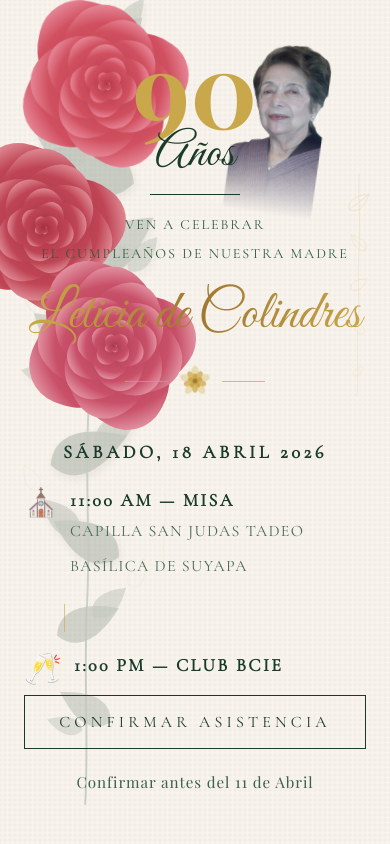
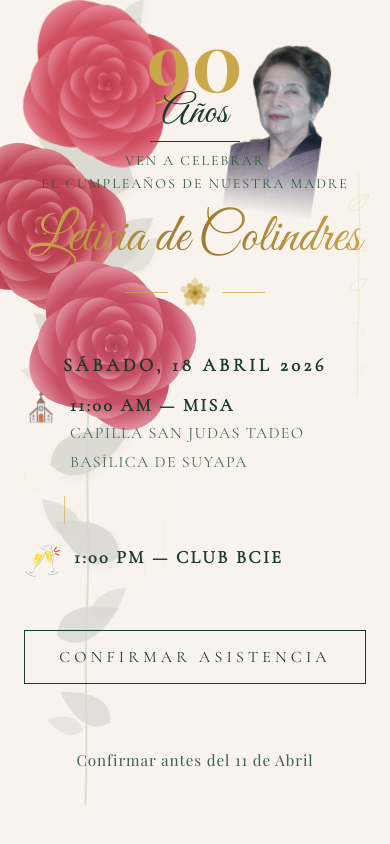
Before and after one commit to andures/cumplenso-mama, a React (Vite) app in the folder frontend/: page / in a window 390 px wide. Shown: the top 844 px of the page. Built offline with nearby package versions, Linux system fonts and the light colour scheme; a web font is replaced by a local one.

Commit message:
fix: responsive layout for all mobile devices - fix opaco + spacing

```diff
--- a/frontend/src/pages/Invitation.tsx
+++ b/frontend/src/pages/Invitation.tsx
@@ -654,14 +654,17 @@ export default function Invitation() {
         sx={{
           bgcolor: "#f8f3ec",
           minHeight: "100dvh",
-          backgroundImage:
-            "linear-gradient(135deg,rgba(26,58,42,0.022) 25%,transparent 25%)," +
-            "linear-gradient(225deg,rgba(26,58,42,0.022) 25%,transparent 25%)," +
-            "linear-gradient(315deg,rgba(26,58,42,0.022) 25%,transparent 25%)," +
-            "linear-gradient(45deg, rgba(26,58,42,0.022) 25%,transparent 25%)",
-          backgroundSize: "5px 5px",
+          backgroundImage: {
+            xs: "none",
+            sm:
+              "linear-gradient(135deg,rgba(26,58,42,0.022) 25%,transparent 25%)," +
+              "linear-gradient(225deg,rgba(26,58,42,0.022) 25%,transparent 25%)," +
+              "linear-gradient(315deg,rgba(26,58,42,0.022) 25%,transparent 25%)," +
+              "linear-gradient(45deg, rgba(26,58,42,0.022) 25%,transparent 25%)",
+          },
+          backgroundSize: { xs: "0", sm: "5px 5px" },
           pt: 0,
-          pb: { xs: 3, sm: 5 },
+          pb: { xs: 1, sm: 5 },
           position: "relative",
         }}
       >
@@ -690,7 +693,7 @@ export default function Invitation() {
               zIndex: 0,
               minHeight: { xs: "unset", sm: 750 },
               /* Fade on mobile so text stays legible over it */
-              opacity: { xs: 0.22, sm: 0.3, md: 0.38 },
+              opacity: { xs: 0.14, sm: 0.3, md: 0.38 },
             }}
           >
             <BotanicalLeft />
@@ -734,7 +737,7 @@ export default function Invitation() {
               position: "relative",
               zIndex: 2,
               textAlign: "center",
-              pt: { xs: 5, sm: 7 },
+              pt: { xs: 3, sm: 7 },
               pb: { xs: 5, sm: 7 },
               px: { xs: 3, sm: 5, md: 7 },
               flex: 1,
@@ -751,7 +754,7 @@ export default function Invitation() {
                   display: "block",
                   fontFamily: '"Playfair Display", serif',
                   fontWeight: 700,
-                  fontSize: { xs: "6.5rem", sm: "8.5rem", md: "10rem" },
+                  fontSize: { xs: "5rem", sm: "8.5rem", md: "10rem" },
                   color: "#c9a84c",
                   lineHeight: 0.88,
                   animation:
@@ -767,7 +770,7 @@ export default function Invitation() {
                 sx={{
                   display: "block",
                   fontFamily: '"Great Vibes", cursive',
-                  fontSize: { xs: "3rem", sm: "4rem", md: "4.8rem" },
+                  fontSize: { xs: "2.5rem", sm: "4rem", md: "4.8rem" },
                   color: "#1a3a2a",
                   lineHeight: 1,
                   mt: { xs: "-0.1rem", sm: "-0.3rem" },
@@ -781,8 +784,8 @@ export default function Invitation() {
               {/* ── YEARS LOVED equivalent ── */}
               <Box
                 sx={{
-                  mt: 2,
-                  mb: 2,
+                  mt: { xs: 1, sm: 2 },
+                  mb: { xs: 1, sm: 2 },
                   animation: "fadeUp 0.8s ease both",
                   animationDelay: "0.35s",
                 }}
@@ -801,7 +804,7 @@ export default function Invitation() {
               {/* ── JOIN US ── */}
               <Box
                 sx={{
-                  mb: 2,
+                  mb: { xs: 1.5, sm: 2 },
                   animation: "fadeUp 0.8s ease both",
                   animationDelay: "0.5s",
                 }}
@@ -813,7 +816,7 @@ export default function Invitation() {
                     letterSpacing: "0.14em",
                     color: "#2d5a3d",
                     textTransform: "uppercase",
-                    lineHeight: 2,
+                    lineHeight: { xs: 1.6, sm: 2 },
                   }}
                 >
                   Ven a celebrar
@@ -830,7 +833,7 @@ export default function Invitation() {
                   fontFamily: '"Great Vibes", cursive',
                   fontSize: { xs: "3.4rem", sm: "4.2rem", md: "5rem" },
                   lineHeight: 1.15,
-                  mb: 2.5,
+                  mb: { xs: 1, sm: 2.5 },
                   color: "#1a3a2a",
                   background:
                     "linear-gradient(90deg,#a07830 0%,#c9a84c 25%,#e8cc7e 50%,#c9a84c 75%,#a07830 100%)",
@@ -850,7 +853,7 @@ export default function Invitation() {
                   display: "flex",
                   alignItems: "center",
                   gap: 1.5,
-                  mb: 2.5,
+                  mb: { xs: 1.5, sm: 2.5 },
                   mx: "auto",
                   width: { xs: 140, sm: 190 },
                   animation: "fadeUp 0.8s ease both",
@@ -883,7 +886,8 @@ export default function Invitation() {
                 display: "flex",
                 flexDirection: "column",
                 justifyContent: "space-evenly",
-                pt: { xs: 1, sm: 2 },
+                gap: { xs: 2.5, sm: 0 },
+                pt: { xs: 0, sm: 2 },
               }}
             >
               {/* ── Date & program ── */}
@@ -901,8 +905,8 @@ export default function Invitation() {
                     letterSpacing: "0.2em",
                     color: "#1a3a2a",
                     textTransform: "uppercase",
-                    lineHeight: 2,
-                    mb: { xs: 2, sm: 2.5 },
+                    lineHeight: { xs: 1.5, sm: 2 },
+                    mb: { xs: 1.5, sm: 2.5 },
                   }}
                 >
                   Sábado, 18 Abril 2026
@@ -955,7 +959,7 @@ export default function Invitation() {
                           letterSpacing: "0.08em",
                           color: "#4a6a56",
                           textTransform: "uppercase",
-                          lineHeight: 2.2,
+                          lineHeight: { xs: 1.8, sm: 2.2 },
                         }}
                       >
                         Capilla San Judas Tadeo
```
